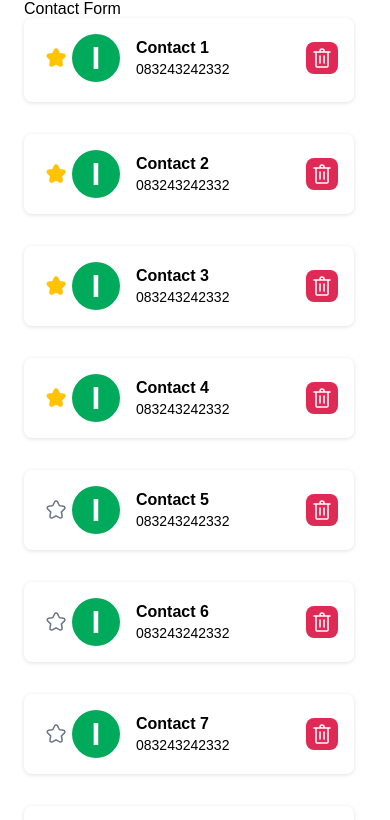
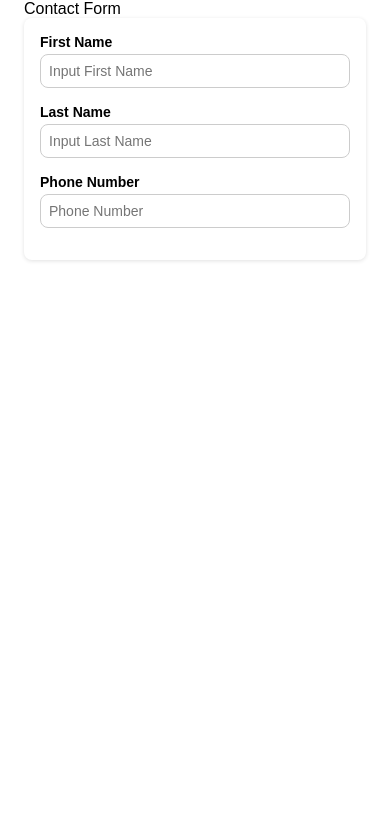
Before and after one commit to nickomarsellino/contact-app, a React (Create React App) app: page /contact/add in a window 390 px wide. Shown: the top 820 px of the page. Built offline with nearby package versions, Linux system fonts and the light colour scheme.

Commit message:
add new phone number form

```diff
--- a/package.json
+++ b/package.json
@@ -3,6 +3,7 @@
   "version": "0.1.0",
   "private": true,
   "dependencies": {
+    "@apollo/client": "^3.8.7",
     "@emotion/react": "^11.11.1",
     "@emotion/styled": "^11.11.0",
     "@testing-library/jest-dom": "^5.14.1",
@@ -12,6 +13,7 @@
     "@types/node": "^16.7.13",
     "@types/react": "^18.0.0",
     "@types/react-dom": "^18.0.0",
+    "graphql": "^16.8.1",
     "netlify-cli": "^17.5.2",
     "react": "^18.2.0",
     "react-dom": "^18.2.0",
--- /dev/null
+++ b/src/components/InputForm/index.tsx
@@ -0,0 +1,65 @@
+// InputForm Component
+// --------------------------------------------------------
+import styled from "@emotion/styled";
+
+interface InputFormProps {
+  label?: string;
+  width?: string;
+  placeholder?: string;
+  onChange?: Function;
+}
+
+const InputForm: React.FC<InputFormProps> = ({
+  label,
+  placeholder,
+  width,
+  onChange,
+}) => {
+
+  const InputFormComponent = styled("div")`
+    width: ${width ? width : "100%"};
+    display: flex;
+    flex-direction: column;
+`;
+
+  const Input = styled.input`
+    display: block;
+    padding: 8px;
+    font-size: 14px;
+    border: 1px solid #ccc;
+    border-radius: 8px;
+    outline: none;
+    margin-bottom: 16px;
+
+    &:focus {
+      border: solid 1px rgb(0, 170, 91);
+    }
+  `;
+
+  const Label = styled.label`
+    font-weight: bold;
+    display: block;
+    font-size: 14px;
+    margin-bottom: 4px;
+  `;
+
+  const handleInputChange = (event?: any) => {
+    console.log("handleInputChange :", event.target.value);
+  };
+
+  return (
+    <InputFormComponent>
+      <Label>{label}</Label>
+      <Input
+        id="test"
+        type="text"
+        placeholder={placeholder}
+        autoComplete="off"
+        disabled={false}
+        onChange={handleInputChange}
+      />
+    </InputFormComponent>
+  );
+};
+
+export default InputForm;
--- a/src/components/index.ts
+++ b/src/components/index.ts
@@ -2,5 +2,6 @@ import Button from "./Button";
 import ContactCard from "./ContactCard";
 import InputSearch from "./InputSearch";
 import ContactList from "./ContactList";
+import InputForm from "./InputForm";
 
-export { Button, ContactCard, InputSearch, ContactList };
+export { Button, ContactCard, InputSearch, ContactList, InputForm };
--- a/src/pages/ContactForm/index.tsx
+++ b/src/pages/ContactForm/index.tsx
@@ -1,16 +1,28 @@
-import { ContactList as ContactListComponent } from "../../components";
+import { InputForm } from "../../components";
+import styled from "@emotion/styled";
 
 interface ContactFormProps {
   contactForm?: string;
 }
 
+const ContactCardComponent = styled("div")`
+  box-shadow: rgba(0, 0, 0, 0.12) 0px 1px 4px;
+  padding: 16px;
+  border-radius: 8px;
+  overflow: hidden;
+  margin-bottom: 16px;
+  transition: transform 0.3s ease;
+`;
+
 const ContactForm = ({ contactForm = "Contact Form" }: ContactFormProps) => {
   return (
     <div>
       {contactForm}
-      <div>
-        <ContactListComponent />
-      </div>
+      <ContactCardComponent>
+        <InputForm label="First Name" placeholder="Input First Name" />
+        <InputForm label="Last Name" placeholder="Input Last Name" />
+        <InputForm label="Phone Number" placeholder="Phone Number" />
+      </ContactCardComponent>
     </div>
   );
 };
```
Also changed, not shown: 1 other file (tests, documents, lock files or other folders).
